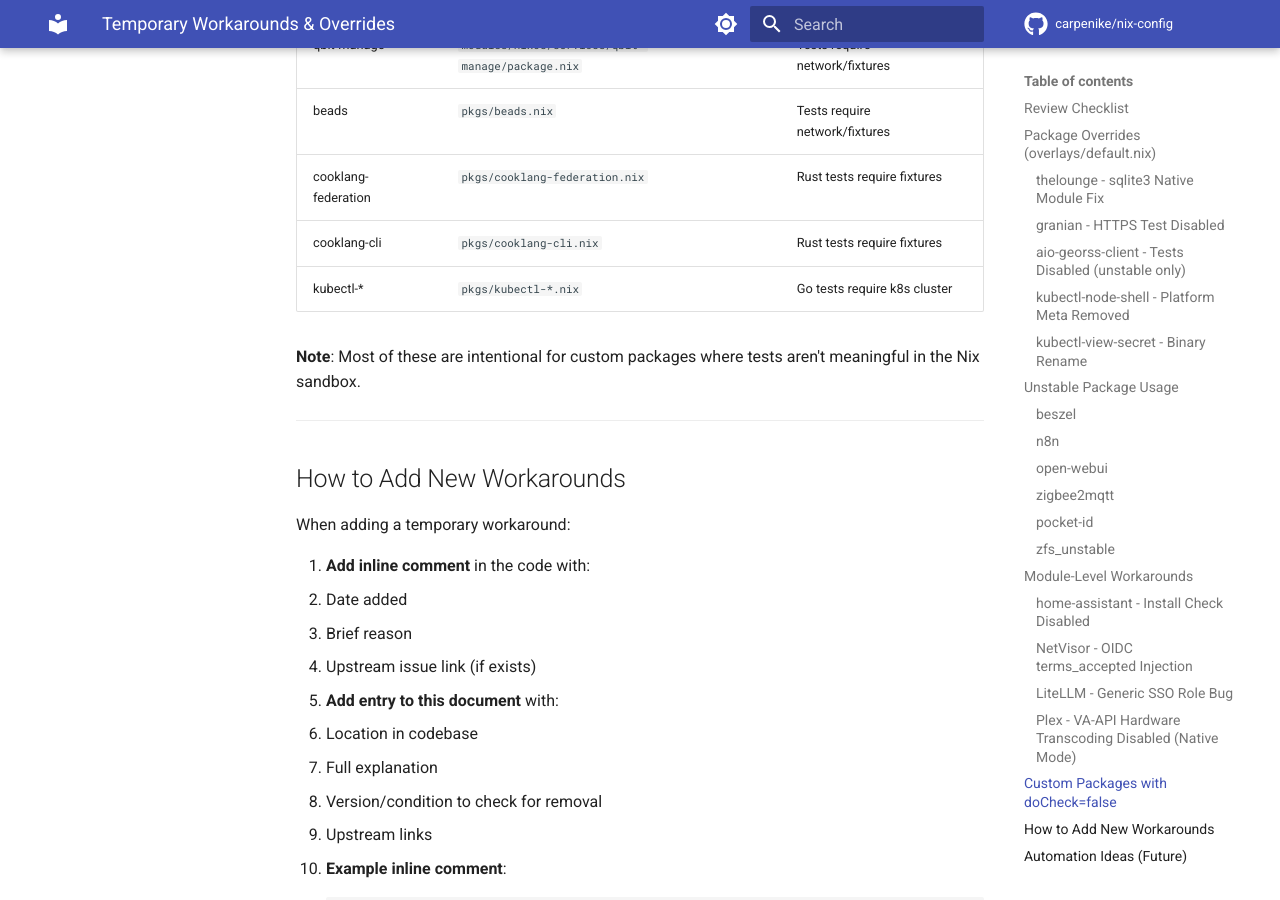
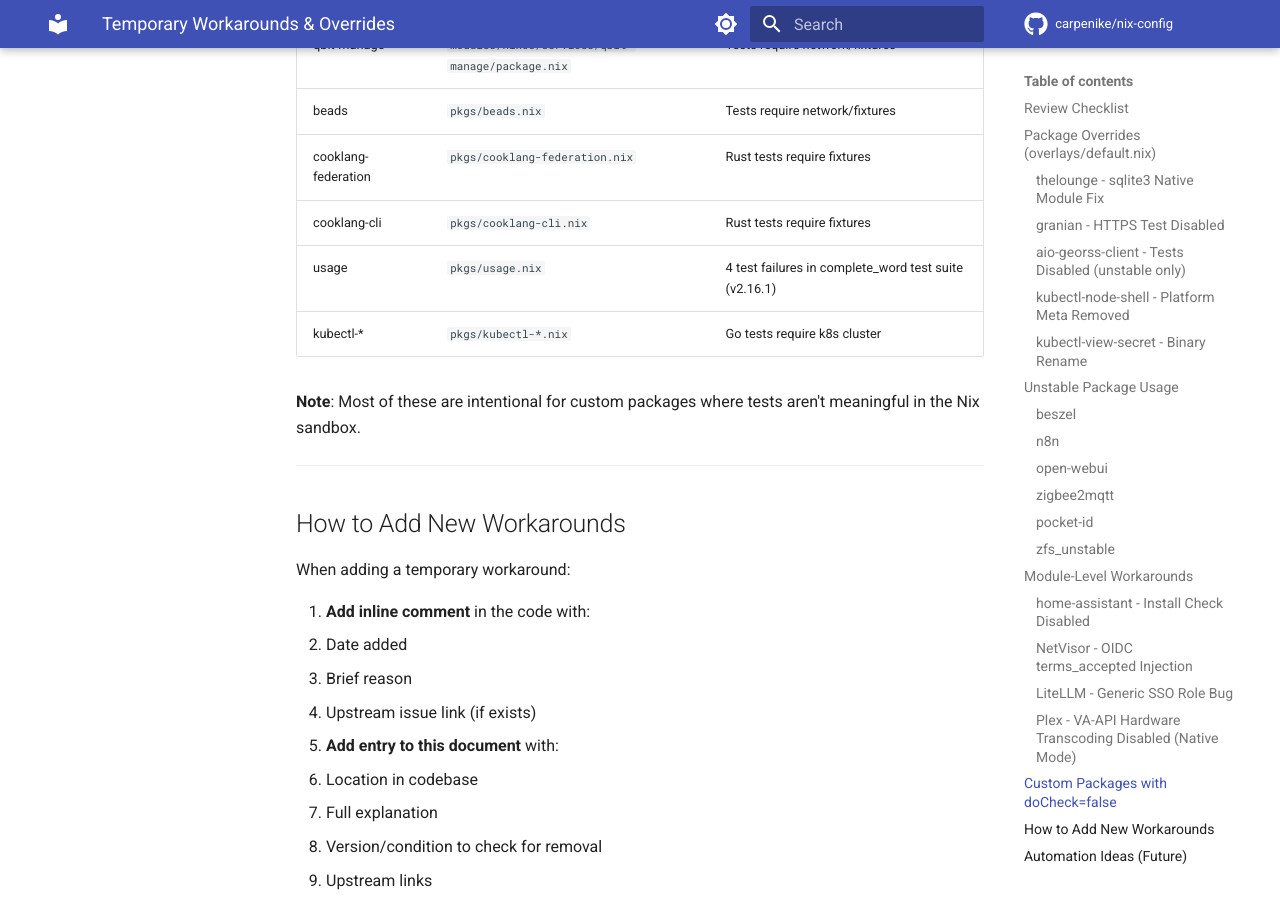
Before and after one commit to carpenike/nix-config, an MkDocs documentation site: the page built from docs/workarounds.md, in a window 1280 px wide and 900 px high, scrolled down 6634 px. Built offline with MkDocs 1.6.1 and Material for MkDocs 9.7.7, drawn with Linux system fonts in a browser that asks for light colours; comment, search, counter and statistics services are not loaded.

Commit message:
feat(deps): update nvfetcher packages and fix builds
- Regenerate nvfetcher sources for consistent version/rev/sha256
- beads v0.49.6: update vendorHash, add ICU dependency (go-icu-regex)
- cooklang-cli v0.22.0: update cargoHash and npmDepsHash
- cooklang-federation: regenerate patch against upstream dc94a8a5
  - Adapt to ProcessResult enum (return tuples with recipe_id)
  - Drop delete_term hunk (merged upstream)
  - Strip trailing whitespace for pre-commit compliance
- usage-cli v2.16.1: update cargoHash, disable tests (4 upstream failures)
- Update workarounds.md with usage-cli doCheck=false entry

```diff
--- a/docs/workarounds.md
+++ b/docs/workarounds.md
@@ -188,6 +188,7 @@ These are custom package definitions where tests are disabled:
 | beads | `pkgs/beads.nix` | Tests require network/fixtures |
 | cooklang-federation | `pkgs/cooklang-federation.nix` | Rust tests require fixtures |
 | cooklang-cli | `pkgs/cooklang-cli.nix` | Rust tests require fixtures |
+| usage | `pkgs/usage.nix` | 4 test failures in complete_word test suite (v2.16.1) |
 | kubectl-* | `pkgs/kubectl-*.nix` | Go tests require k8s cluster |
 
 **Note**: Most of these are intentional for custom packages where tests aren't meaningful in the Nix sandbox.
```
Also changed, not shown: 6 other files.
